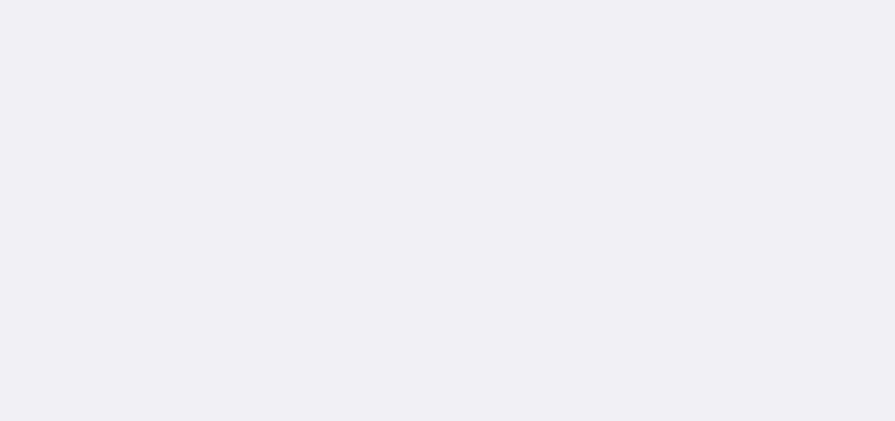
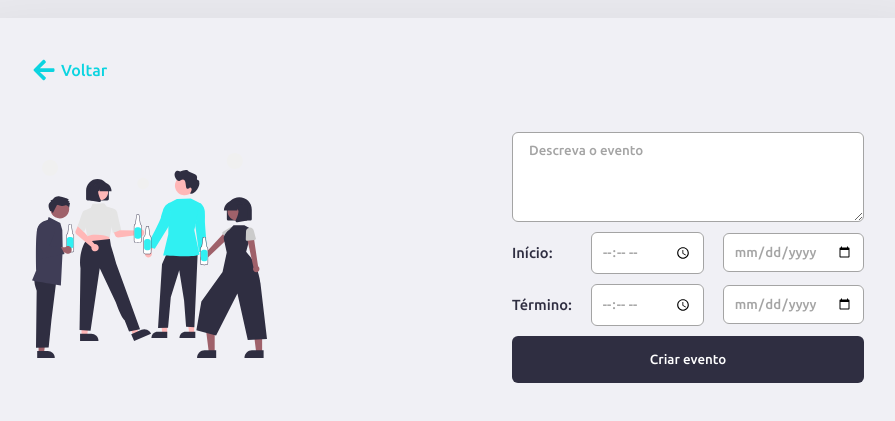
Before and after one commit to vncscampos/tokenlab_calendar, a React (Create React App) app in the folder frontend/: page /createEvent in a window 1280 px wide. Shown: the part 155-576 px from the top of the page, without its empty margins (192-1087 px from the left). Built offline with nearby package versions, Linux system fonts and the light colour scheme; a web font is replaced by a local one.

Commit message:
Criando a página de criação de eventos

```diff
--- /dev/null
+++ b/frontend/src/pages/CreateEvent/index.tsx
@@ -0,0 +1,89 @@
+import React, { useState, FormEvent } from "react";
+import { Link } from "react-router-dom";
+import { FaArrowLeft } from "react-icons/fa";
+
+import { Container, Content } from "./styles";
+import banner from "../../assets/create_banner.svg";
+import colors from "../../styles/colors";
+import Button from "../../components/Button";
+
+import api from "../../services/api";
+
+const CreateEvent: React.FC = () => {
+  const [description, setDescription] = useState("");
+  const [startHour, setStartHour] = useState("");
+  const [startDate, setStartDate] = useState("");
+  const [endHour, setEndHour] = useState("");
+  const [endDate, setEndDate] = useState("");
+
+  async function handleSubmit(e: FormEvent) {
+    e.preventDefault();
+
+    const start_date = startDate + "T" + startHour + ":00-03:00";
+    const end_date = endDate + "T" + endHour + ":00-03:00";
+
+    api.defaults.headers.Authorization = `Bearer ${localStorage.getItem('JWT')}`;
+
+    await api.post("/event", { description, start_date, end_date }).then((response => {
+        alert('Evento criado com sucesso!');
+        window.location.reload();
+
+    })).catch(() => {
+        alert('Não foi possivel criar evento!');
+    });
+  }
+
+  return (
+    <Container>
+      <Content>
+        <Link to="/home">
+          <FaArrowLeft size={24} color={colors.soft_blue} />
+          Voltar
+        </Link>
+        <div className="center-container">
+          <section>
+            <img src={banner} />
+          </section>
+          <section>
+            <form onSubmit={handleSubmit}>
+              <textarea
+                value={description}
+                onChange={(e) => setDescription(e.target.value)}
+                placeholder="Descreva o evento"
+              />
+              <div className="input-date">
+                <p id="start">Início:</p>
+                <input
+                  type="time"
+                  value={startHour}
+                  onChange={(e) => setStartHour(e.target.value)}
+                />
+                <input
+                  type="date"
+                  value={startDate}
+                  onChange={(e) => setStartDate(e.target.value)}
+                />
+              </div>
+              <div className="input-date">
+                <p>Término:</p>
+                <input
+                  type="time"
+                  value={endHour}
+                  onChange={(e) => setEndHour(e.target.value)}
+                />
+                <input
+                  type="date"
+                  value={endDate}
+                  onChange={(e) => setEndDate(e.target.value)}
+                />
+              </div>
+              <Button type="submit">Criar evento</Button>
+            </form>
+          </section>
+        </div>
+      </Content>
+    </Container>
+  );
+};
+
+export default CreateEvent;
--- /dev/null
+++ b/frontend/src/pages/CreateEvent/styles.ts
@@ -0,0 +1,84 @@
+import styled from 'styled-components';
+
+import colors from '../../styles/colors';
+
+export const Container = styled.div`
+    background: ${colors.background};
+    width: 100%;
+    max-width: 1120px;
+    height: 100vh;
+    margin: 0 auto;
+
+    display: flex;
+    align-items: center;
+    justify-content: center;
+`;
+
+export const Content = styled.div`
+    color: ${colors.background};
+    box-shadow: 0 0 100px rgba(0,0,0,0.1);
+    border-radius: 6px;
+    width: 80vw;
+    padding: 40px 96px;
+
+    a {
+        display: flex;
+        align-items: center;
+        color: ${colors.soft_blue};
+
+        svg {
+            margin-right: 5px;
+        }
+    }
+
+    .center-container {
+        margin: 50px 0;
+        display: flex;
+        justify-content: space-between;
+        align-items: center;
+    }
+
+    textarea {
+        display: flex;
+        padding: 10px 16px;
+        border-radius: 6px;
+        resize: vertical;
+        border: 0.1px solid #a4a4a4;
+        margin-bottom: 10px;
+        width:100%;
+        height: 90px;
+
+        font-family: 'Ubuntu', sans-serif;
+        color: ${colors.gray};
+
+        &::placeholder {
+            font-family: 'Ubuntu', sans-serif;
+            color: ${colors.gray};
+        }
+    }
+
+    .input-date {
+        display: flex;
+        align-items: center;
+        justify-content: space-between;
+        margin: 10px 0;
+    }
+
+    p {
+        color: ${colors.dark_blue};
+        font-family: 'Ubuntu', sans-serif;
+        font-weight: 500;
+        font-size: 11pt;
+    }
+
+    p#start {
+        margin-right: 20px;
+    }
+
+    input{
+        padding: 10px;
+        border-radius: 6px;
+        border: 0.1px solid #a4a4a4;
+        color: ${colors.gray};
+    }
+`;
--- a/frontend/src/pages/Home/index.tsx
+++ b/frontend/src/pages/Home/index.tsx
@@ -37,6 +37,21 @@ const Home: React.FC = () => {
       });
   }
 
+  async function handleRemove(id: string) {
+    const token = localStorage.getItem("JWT");
+
+    api.defaults.headers.Authorization = `Bearer ${token}`;
+
+    await api
+      .delete(`/event/${id}`)
+      .then(() => {
+        loadEvents();
+      })
+      .catch(() => {
+        alert("Não foi possivel remover o evento");
+      });
+  }
+
   return (
     <Container>
       <Header>
@@ -47,7 +62,10 @@ const Home: React.FC = () => {
         </Link>
       </Header>
       <Content>
-        <h1>Meus eventos</h1>
+        <div className="content-header">
+          <h1>Meus eventos</h1>
+          <Link to="/createEvent">Criar evento</Link>
+        </div>
         <ul>
           {events.map((event) => (
             <li key={event.id}>
@@ -62,15 +80,26 @@ const Home: React.FC = () => {
                   )}
                   {" às "}
                   {new Date(event.end_date).getHours()}:
-                  {String(new Date(event.end_date).getMinutes()).padStart(2, "0")}{" "}
+                  {String(new Date(event.end_date).getMinutes()).padStart(
+                    2,
+                    "0"
+                  )}{" "}
                   {new Date(event.end_date).toUTCString().split(" ")[1]}{" "}
                   {new Date(event.end_date).toUTCString().split(" ")[2]}{" "}
                 </strong>
                 <div>
-                  <FaPencilAlt size={18} style={{ color: colors.soft_blue }} />
+                  <FaPencilAlt
+                    size={18}
+                    style={{ color: colors.soft_blue, cursor: "pointer" }}
+                  />
                   <FaTrashAlt
                     size={18}
-                    style={{ marginLeft: 24, color: colors.red }}
+                    style={{
+                      marginLeft: 24,
+                      color: colors.red,
+                      cursor: "pointer",
+                    }}
+                    onClick={() => handleRemove(event.id)}
                   />
                 </div>
               </div>
--- a/frontend/src/pages/Home/styles.ts
+++ b/frontend/src/pages/Home/styles.ts
@@ -1,4 +1,6 @@
 import styled from 'styled-components';
+import { shade } from "polished";
+
 import colors from '../../styles/colors';
 
 export const Container = styled.div`
@@ -10,14 +12,13 @@ export const Header = styled.header`
     display: flex;
     align-items: center;
     justify-content: space-between;
-    padding: 0 10rem;
+    padding: 2.5rem 10rem;
     height: 10vh;
 
     a {
         display: flex;
         align-items: center;
         color: #ffff;
-        text-decoration: none;
     }
 
     a p {
@@ -32,11 +33,28 @@ export const Content = styled.div`
     color: ${colors.dark_blue};
     font-family: 'Ubuntu', sans-serif;
 
+    .content-header {
+        display: flex;
+        justify-content: space-between;
+        align-items: center;
+        margin-bottom: 36px;
+    }
+
+    a {
+        background-color: ${colors.soft_blue};
+        border-radius: 6px;
+        color: #fff;
+        padding: 15px 35px;
+    }
+
+    a:hover {
+        background: ${shade(0.2, colors.soft_blue)};
+    }
+
     h1 {
         font-family: 'Ubuntu', sans-serif;
         font-weight: 500;
         color: ${colors.dark_blue};
-        margin-bottom: 36px;
     }
 
     ul {
--- a/frontend/src/routes/index.tsx
+++ b/frontend/src/routes/index.tsx
@@ -5,6 +5,7 @@ import LandingPage from "../pages/LandingPage";
 import Login from "../pages/Login";
 import Register from "../pages/Register";
 import Home from "../pages/Home";
+import CreateEvent from "../pages/CreateEvent";
 
 const Routes: React.FC = () => (
   <Switch>
@@ -12,6 +13,7 @@ const Routes: React.FC = () => (
     <Route path="/login" component={Login} />
     <Route path="/register" component={Register} />
     <Route path="/home" component={Home} />
+    <Route path="/createEvent" component={CreateEvent} />
   </Switch>
 );
 
--- a/frontend/src/styles/global.ts
+++ b/frontend/src/styles/global.ts
@@ -17,6 +17,7 @@ export default createGlobalStyle`
     input, button, a {
         font-family: 'Ubuntu', sans-serif;
         font-weight: 500;
+        text-decoration: none;
     }
 
     button {
```
Also changed, not shown: frontend/src/assets/create_banner.svg (added).
